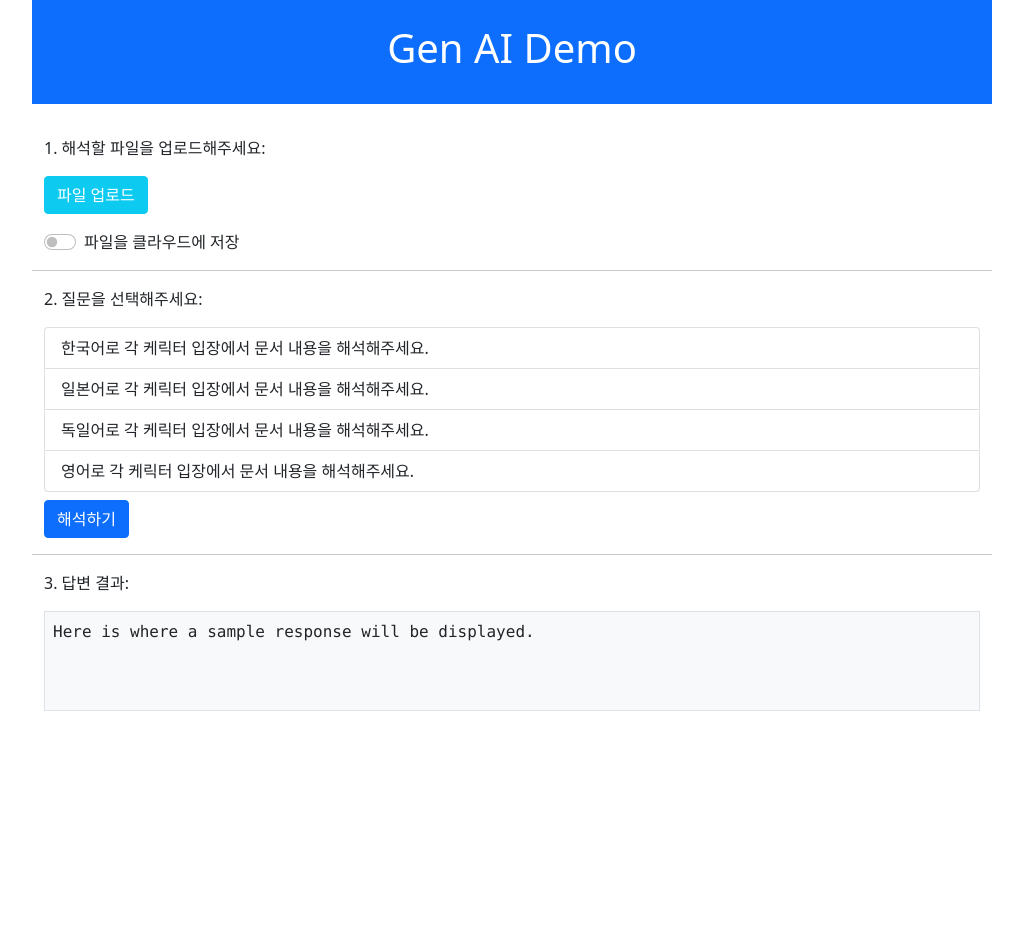
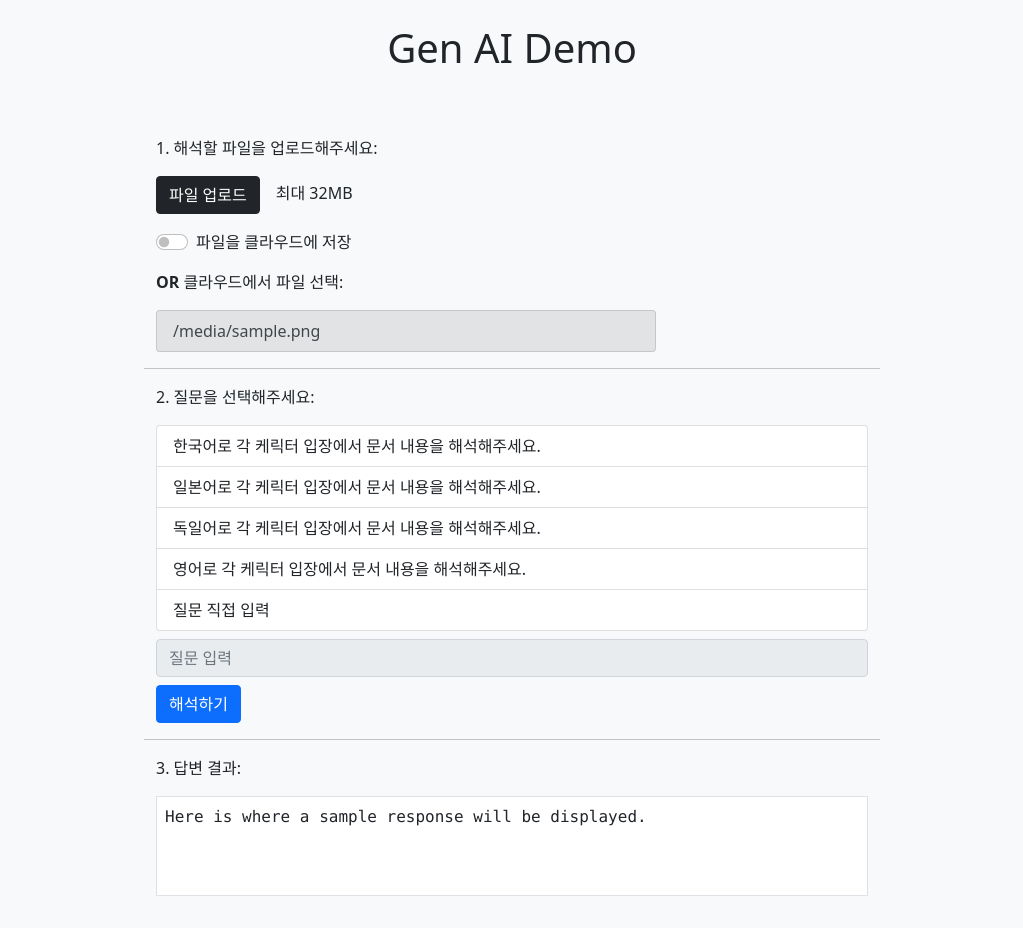
Before and after one commit to MarshmallowShadow/cj-enm-poc-gen-ai, a Django app: template demo/templates/main/index.html in a window 1280 px wide. Shown: the whole page, without its empty margins (128-1151 px from the left). Before the commit the page ends 711 px from the top, so only its background shows below. Run offline with Django 5.2, Linux system fonts and the light colour scheme; the template is opened without the code that fills it: most values are stand-ins (such as "Sample title", 1, 10 or a date in 2020); some libraries are stand-ins or nearby versions.

Commit message:
Feat: Updated Upload Features for GCS, Added Custom Question Feature

```diff
--- a/demo/templates/main/index.html
+++ b/demo/templates/main/index.html
@@ -12,6 +12,9 @@
     <script src="{% static '/demo/js/showdown.min.js' %}"></script>
 </head>
 <style>
+    body {
+        max-width: 46rem;
+    }
     #loadingIcon {
         width: 30px;
     }
@@ -23,20 +26,35 @@
         font-family: "Lucida Console", monospace;
         user-select: text;
     }
+    .fileList {
+        width: 500px;
+    }
 </style>
-<body class="mx-auto w-75 user-select-none">
+<body class="mx-auto user-select-none bg-light">
     <div>
-        <div id="header" class="container-fluid p-4 bg-primary text-white text-center">
+        <div id="header" class="container-fluid p-4 text-center">
             <h1>Gen AI Demo</h1>
         </div>
         <div id="body" class="py-3">
             <div class="container-fluid my-3">
-                <p>1. 해석할 파일을 업로드해주세요:</p>
-                <label id="fileLabel" for="analyzeFile" class="btn btn-info text-white">파일 업로드</label><span id="fileName" class="mx-3"></span>
-                <input id="analyzeFile" type="file" name="attachment" hidden accept="">
-                <div class="form-check form-switch my-3">
-                    <input id="uploadYn" class="form-check-input" type="checkbox" name="uploadYn" value="Y">
-                    <label for="uploadYn" class="form-check-label">파일을 클라우드에 저장</label>
+                <fieldset id="uploadFieldset">
+                    <p>1. 해석할 파일을 업로드해주세요:</p>
+                    <label for="analyzeFile" class="btn btn-dark text-white">파일 업로드</label><span id="fileName" class="mx-3">최대 32MB</span>
+                    <input id="analyzeFile" type="file" name="attachment" hidden accept="">
+                    <div class="form-check form-switch my-3">
+                        <input id="uploadYn" class="form-check-input" type="checkbox" name="uploadYn" value="Y">
+                        <label for="uploadYn" class="form-check-label">파일을 클라우드에 저장</label>
+                    </div>
+                </fieldset>
+                <div id="fileListContainer">
+                {% if file_list %}
+                <p><strong>OR</strong> 클라우드에서 파일 선택:</p>
+                <ul class="list-group fileList">
+                {% for file_name in file_list %}
+                    <li class="list-group-item list-group-item-secondary fileName">{{ file_name }}</li>
+                {% endfor %}
+                </ul>
+                {% endif %}
                 </div>
             </div>
             <hr>
@@ -47,13 +65,15 @@
                     <li class="container-fluid list-group-item question" data-value="question2">일본어로 각 케릭터 입장에서 문서 내용을 해석해주세요.</li>
                     <li class="container-fluid list-group-item question" data-value="question3">독일어로 각 케릭터 입장에서 문서 내용을 해석해주세요.</li>
                     <li class="container-fluid list-group-item question" data-value="question4">영어로 각 케릭터 입장에서 문서 내용을 해석해주세요.</li>
+                    <li class="container-fluid list-group-item question custom" data-value="questionCustom"><label for="customQuestion">질문 직접 입력</label></li>
                 </ul>
+                <input id="customQuestion" class="form-control my-2" type="text" placeholder="질문 입력" disabled>
                 <button id="btnSubmit" class="btn btn-primary">해석하기</button> <span id="loadingText" style="display: none;"><img alt="" id="loadingIcon" src="{% static 'demo/img/loading.gif' %}">해석 중...</span>
             </div>
             <hr>
             <div id="ResponseContainer" class="container-fluid my-3">
                 <p>3. 답변 결과:</p>
-                <div id="resultContainer" class="container-fluid border p-2 my-3 bg-light">
+                <div id="resultContainer" class="container-fluid border p-2 my-3 bg-white">
                     Here is where a sample response will be displayed.
                 </div>
             </div>
@@ -91,11 +111,30 @@
         return true;
     });
 
+    //선택된 파일 활성화/비활성화
+    $(".fileName").on("click", function() {
+        let active = $(this).hasClass("active");
+        $(".fileName").removeClass("active");
+        if(!active) {
+            $(this).addClass("active");
+        }
+        if($(".fileName.active").text()) {
+            $("#uploadFieldset").prop("disabled", true);
+        } else {
+            $("#uploadFieldset").prop("disabled", false);
+        }
+    });
+
     //선택된 질문 활성화/비활성화
     $(".question").on("click", function() {
         let active = $(this).hasClass("active");
+
         $(".question").removeClass("active");
+
         if(!active) $(this).addClass("active");
+
+        if($(".question.active")?.hasClass("custom")) $("#customQuestion").prop("disabled", false);
+        else $("#customQuestion").prop("disabled", true).val("");
     });
 
     //파일/질문 해석 로직
@@ -108,15 +147,20 @@
 
         //첨부 파일 확인
         let attachment = $("#analyzeFile")[0].files[0];
-        if(!attachment) {
-            alert("해석할 파일을 첨부해주세요.");
+        let fileName = $(".fileName.active").text();
+        if(!attachment && !fileName) {
+            alert("해석할 파일을 선택해주세요.");
             return;
         }
 
         //선택한 질문 없음
-        let questionType = $(".active").attr("data-value");
+        let questionType = $(".question.active").attr("data-value");
+        let customQuestion = $("#customQuestion").val();
         if(!questionType) {
             alert("질문을 선택해주세요.");
+            return;
+        } else if(questionType === "questionCustom" && !customQuestion) {
+            alert("질문을 입력해주세요.");
             return;
         }
 
@@ -127,8 +171,12 @@
 
         let formData = new FormData();
         formData.append("uploadYn", uploadYn);
-        formData.append("attachment", attachment);
+
+        if(fileName) formData.append("fileName", fileName);
+        else formData.append("attachment", attachment);
+
         formData.append("questionType", questionType);
+        formData.append("customQuestion", customQuestion);
         formData.append("csrfmiddlewaretoken", window.CSRF_TOKEN);
 
         $.ajax({
@@ -140,6 +188,15 @@
             success: function(data) {
                 const converter = new showdown.Converter();
                 $("#resultContainer").html(converter.makeHtml(data.result));
+
+                if(data.file_list) {
+                    $("#fileListContainer").html(`
+                        <p><strong>OR</strong> 클라우드에서 파일 선택:</p>
+                        <ul class="list-group fileList">
+                            ` + data.file_list.map(fileName => `<li class="list-group-item list-group-item-secondary fileName">` + fileName  + `</li>`).join("") + `
+                        </ul>
+                    `)
+                }
 
                 loading = false;
                 $("#loadingText").hide();
```
Also changed, not shown: demo/utils/gemini.py (+13 -3 lines), demo/utils/storage.py (+26 -3 lines), demo/views.py (+8 -8 lines).
